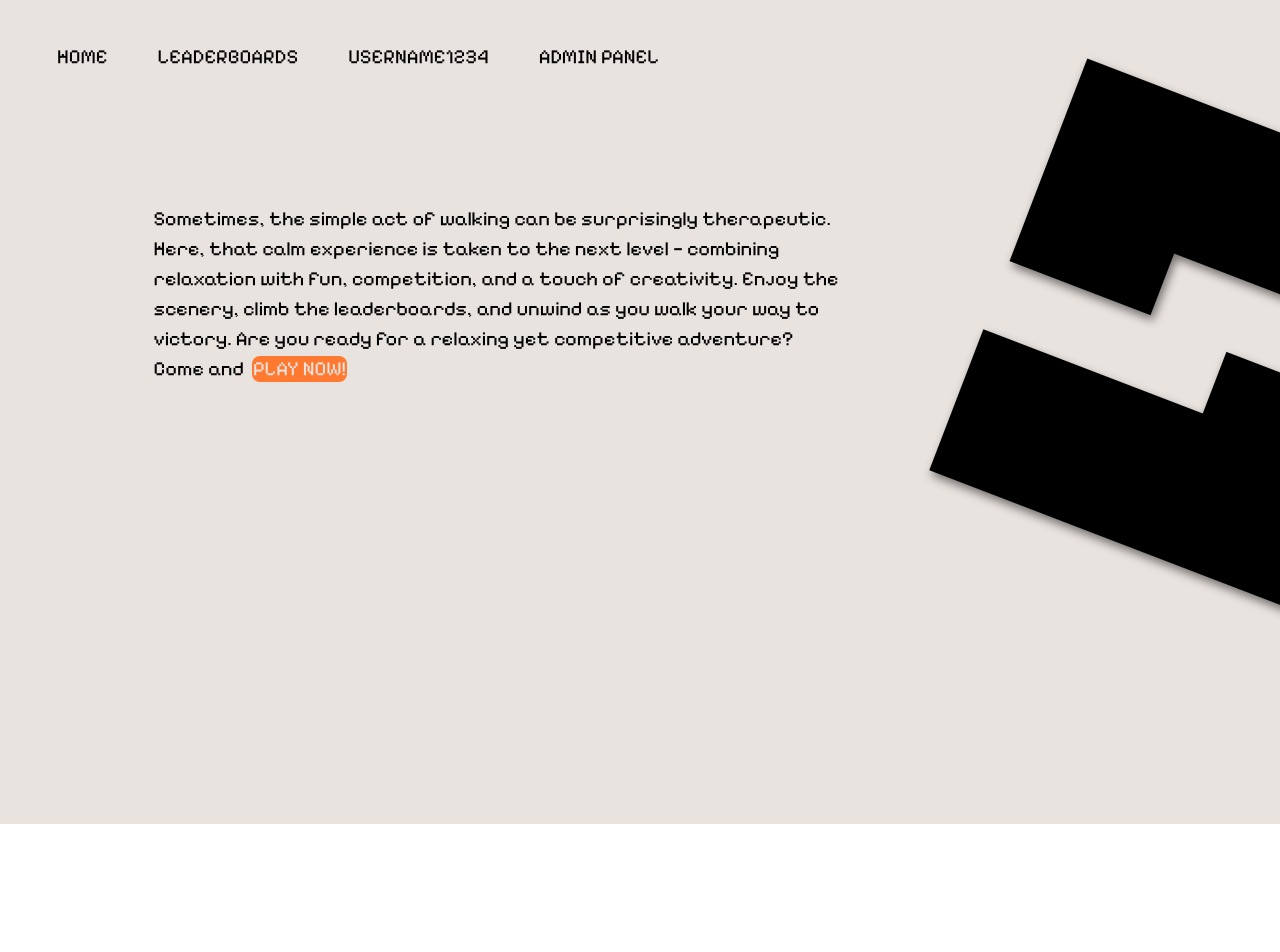
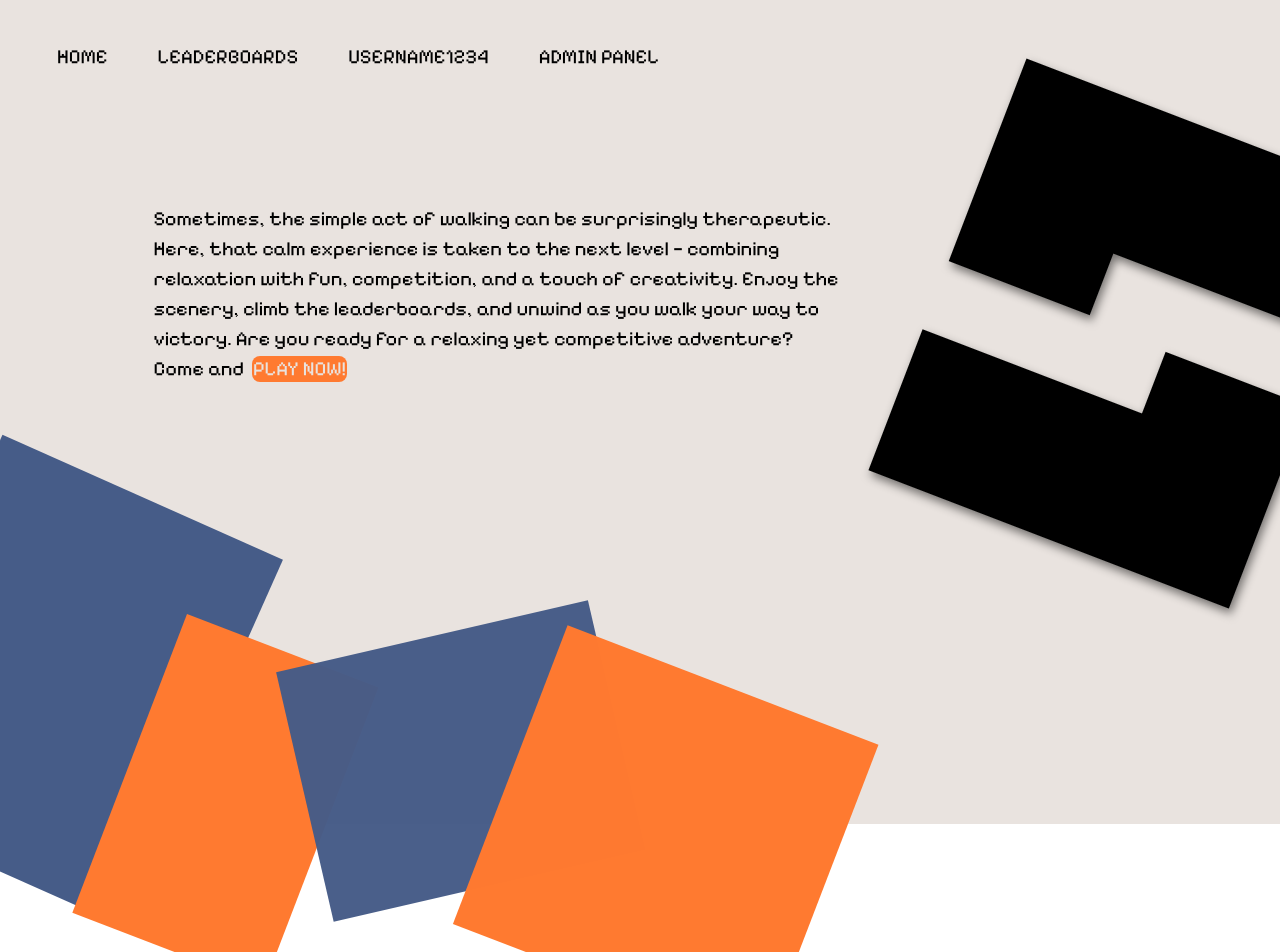
Before and after one commit to Denzelbathspa/WebDevFuture1, a React (Vite) app in the folder sem1Final/: page / in a window 1280 px wide. Shown: the top 952 px of the page. Before the commit the page ends 824 px from the top, so only its background shows below. Built offline with nearby package versions, Linux system fonts and the light colour scheme.

Commit message:
Added background animations. Might not need the exit and just do a blanket cover because it is crowding my css

```diff
--- a/sem1Final/src/App.css
+++ b/sem1Final/src/App.css
@@ -30,12 +30,23 @@
   display: flex;
 
   background-color: rgba(var(--WhiteColor), 0) ;
+
+  transform: translateY(-200%);
+  animation: fadeUp_anim 3s forwards;
 }
 
 .class_NavBar button {
   background-color: rgba(var(--WhiteColor), 0) ;
   color: rgba(var(--BlackColor), 1) ;
   font-size: 20px;
+
+}
+
+@keyframes NavAppear_anim {
+  to {
+    opacity: 1;
+    transform: translateY(0);
+  }
 }
 
 /* Home Page */
@@ -84,7 +95,7 @@
 /* Rbx LOGO*/
 .class_RobloxLogo {
   /* Layout */
-  transform: translateX(45%) translateY(-65%) rotate(21deg);
+  transform: translateX(40%) translateY(-65%) rotate(21deg);
 }
 .class_RobloxLogo img{
   filter: drop-shadow(4px 4px 5px rgba(0,0,0,0.5));
@@ -109,3 +120,136 @@
     transform: translateY(0);
   }
 }
+
+/* Background Rects */
+.rect_1, .rect_2, .rect_3, .rect_4 {
+  position: absolute;
+  top: 0;
+  left: 0;
+  opacity: 0;
+  /* TEMPORARY - Make rectangles visible for debugging
+  border: 3px solid red !important;
+  background: red !important;
+  opacity: 1 !important;
+  */
+}
+
+.rect_1 {
+  background: rgba(var(--OrangeColor), 1);
+  z-index: 4;
+  width: 26%;
+  height: 40%;
+  transform: translateX(150%) translateY(500%) rotate(21deg);
+  animation: rect_1Move 6s forwards;
+}
+
+.rect_2 {
+  background: rgba(var(--BlueColor), 1);
+  z-index: 3;
+  width: 20%;
+  height: 40%;
+  transform: translateX(130%) translateY(500%) rotate(77deg);
+  animation: rect_2Move 7s forwards;
+}
+
+.rect_3 {
+  background: rgba(var(--OrangeColor), 1);
+  z-index: 2;
+  width: 16%;
+  height: 40%;
+  transform: translateX(60%) translateY(1000%) rotate(21deg);
+  animation: rect_3Move 5s forwards;
+}
+
+.rect_4 {
+  background: rgba(var(--BlueColor), 1);
+  z-index: 1;
+  width: 24%;
+  height: 50%;
+  transform: translateX(-60%) translateY(500%) rotate(24deg);
+  animation: rect_4Move 4s forwards;
+}
+
+/* Play animations when class is added */
+
+@keyframes rect_1Move {
+  to {
+    opacity: 1;
+    transform: translateX(150%) translateY(210%) rotate(21deg);
+  }
+}
+
+@keyframes rect_2Move {
+  to {
+    opacity: 1;
+    transform: translateX(130%) translateY(180%) rotate(77deg);
+  }
+}
+
+@keyframes rect_3Move {
+  to {
+    opacity: 1;
+    transform: translateX(60%) translateY(200%) rotate(21deg);
+  }
+}
+
+@keyframes rect_4Move {
+  to {
+    opacity: 1;
+    transform: translateX(-30%) translateY(120%) rotate(24deg);
+  }
+}
+
+/* Page Change */
+.animate-exit .rect_1 {
+  transition: all 3s ease;
+  opacity: 1;
+  transform: translateX(150%) translateY(210%) rotate(21deg);
+  animation: rect1_exit 4s forwards;
+}
+
+.animate-exit .rect_2 {
+  transition: all 3s ease;
+  opacity: 1;
+  transform: translateX(130%) translateY(180%) rotate(77deg);
+  animation: rect2_exit 4s forwards;
+}
+
+.animate-exit .rect_3 {
+  transition: all 3s ease;
+  opacity: 1;
+  transform: translateX(60%) translateY(200%) rotate(21deg);
+  animation: rect3_exit 4s forwards;
+}
+
+.animate-exit .rect_4 {
+  transition: all 3s ease;
+  opacity: 1;
+  transform: translateX(-30%) translateY(120%) rotate(24deg);
+  animation: rect4_exit 4s forwards;
+}
+
+@keyframes rect1_exit {
+  to {
+    opacity: 0;
+    transform: translateX(150%) translateY(500%) rotate(21deg);
+  }
+}
+@keyframes rect2_exit {
+  to {
+    opacity: 0;
+    transform: translateX(130%) translateY(500%) rotate(77deg);
+  }
+}
+@keyframes rect3_exit {
+  to {
+    opacity: 0;
+    transform: translateX(60%) translateY(500%) rotate(21deg);
+  }
+}
+@keyframes rect4_exit {
+  to {
+    opacity: 0;
+    transform: translateX(-30%) translateY(500%) rotate(24deg);
+  }
+}
--- a/sem1Final/src/App.jsx
+++ b/sem1Final/src/App.jsx
@@ -1,31 +1,40 @@
 import { useState } from 'react'
 import './App.css'
 
+// Main
 function App() {
-  const [bgColor, setBgColor] = useState("white")
+  const [isPageChanging, setIsPageChanging] = useState(false);
 
-  function setBGColor(color) {
-    setBgColor(color)
+  function pageChanging(bool_val) {
+    setIsPageChanging(bool_val)
+
+    // If starting animation, automatically stop it after delay
+    if (bool_val === true) {
+      setTimeout(() => {
+        setIsPageChanging(false);
+      }, 1000);
+    }
   }
 
   return (
     <div className="App">
-      <NavigationBar setBGColor={setBGColor} />
+      <NavigationBar pageChanging={pageChanging} />
       <GameDescription />
       <RobloxLogo />
+      <BGRects pageChanging={isPageChanging} />
     </div>
   )
 }
 
 // Navigation Bar
-function NavigationBar({ setBGColor }) {
+function NavigationBar({ pageChanging }) {
   return (
     <div className="class_NavBar">
       <nav>
-          <button onClick={() => setBGColor("rgb(0, 140, 255)")}>HOME</button>
-          <button onClick={() => setBGColor("rgb(255, 140, 255)")}>LEADERBOARDS</button>
-          <button onClick={() => setBGColor("rgb(0, 140, 0)")}>USERNAME1234</button>
-          <button className='class_AdminButton' onClick={() => setBGColor("rgb(0, 140, 0)")}>ADMIN PANEL</button>
+          <button onClick={() => pageChanging(true)}>HOME</button>
+          <button onClick={() => pageChanging(true)}>LEADERBOARDS</button>
+          <button onClick={() => pageChanging(true)}>USERNAME1234</button>
+          <button className='class_AdminButton' onClick={() => pageChanging(true)}>ADMIN PANEL</button>
       </nav>
     </div>
   )
@@ -65,4 +74,16 @@ function RobloxLogo() {
   )
 }
 
+// Background Rects
+function BGRects({ pageChanging }) {
+  return (
+    <div className={`simple-grid-bg ${pageChanging ? 'animate-exit' : ''}`}>
+      <div className="rect_1"></div>
+      <div className="rect_2"></div>
+      <div className="rect_3"></div>
+      <div className="rect_4"></div>
+    </div>
+  );
+}
+
 export default App;
```
